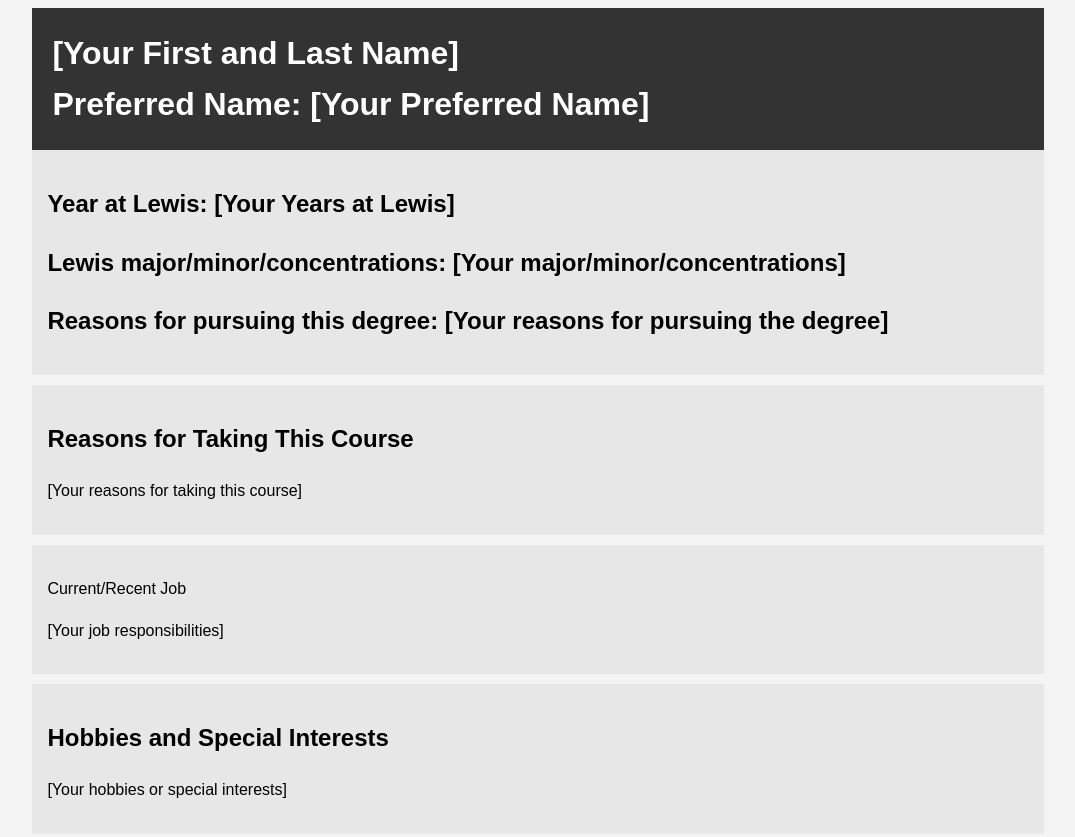
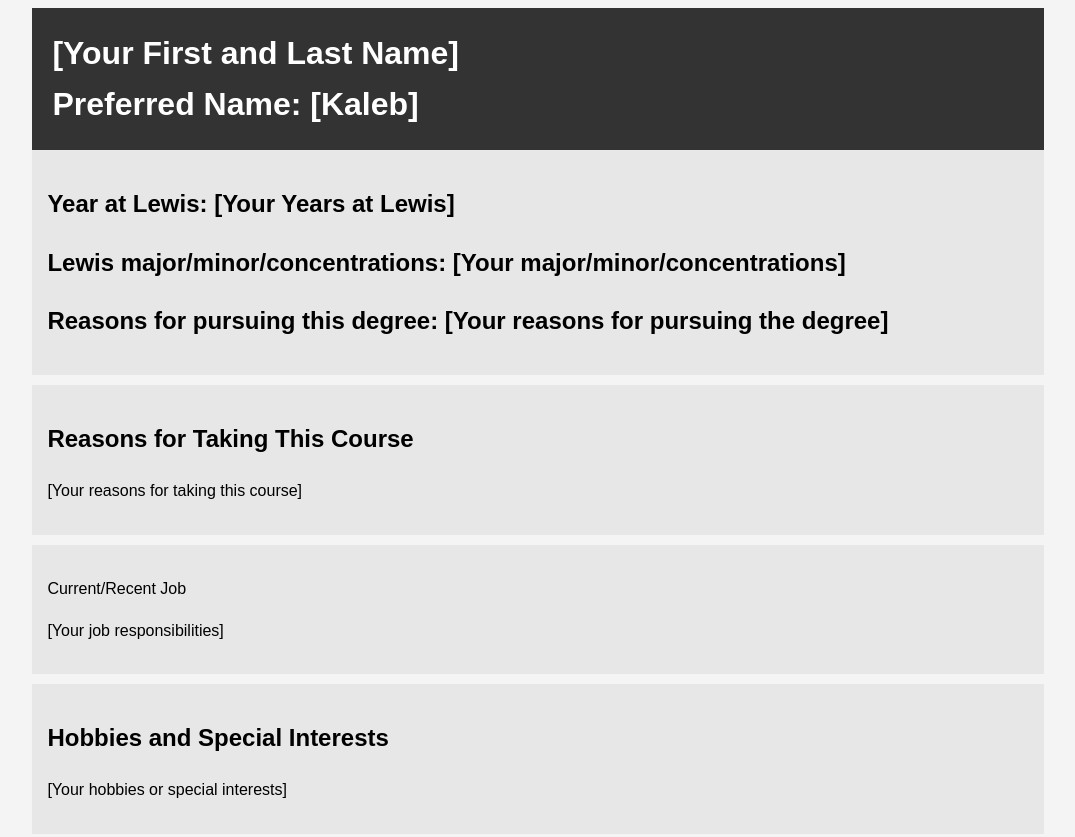
Before and after one commit to KalebR6101/Me, a plain HTML site: page index.html in a window 1280 px wide. Shown: the top 837 px of the page, without its empty margins (102-1177 px from the left). Drawn offline with Linux system fonts and the light colour scheme.

Commit message:
Update preferred name in index.html

```diff
--- a/index.html
+++ b/index.html
@@ -32,7 +32,7 @@
     <div class="container">
         <header class="main-info">
             <h1>[Your First and Last Name]</h1>
-            <h1>Preferred Name: [Your Preferred Name]</h1>
+            <h1>Preferred Name: [Kaleb]</h1>
         </header>
 
         <section class="lewis">
```
